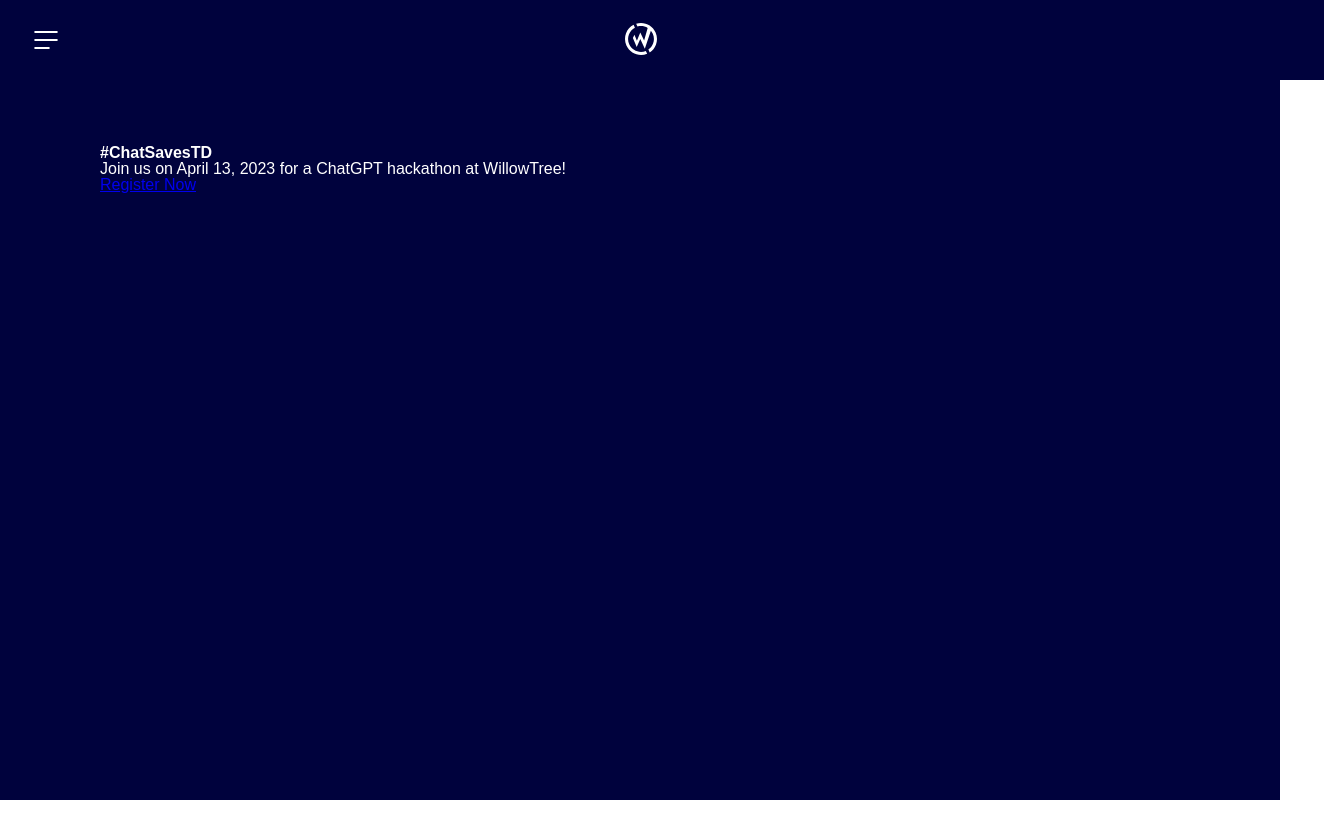
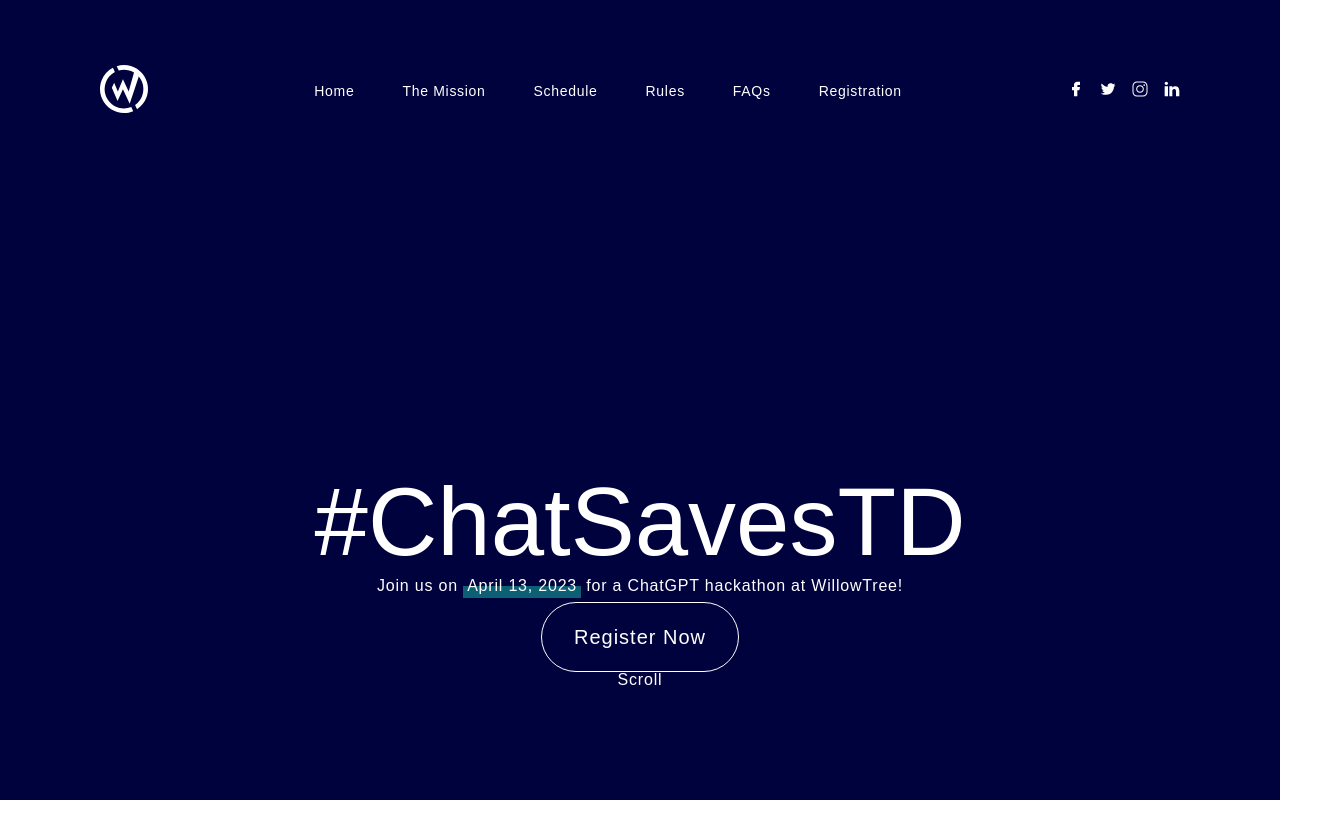
Before and after one commit to kayla-himmel/ai-hackathon-microsite, a website: page index.html in a window 1280 px wide. Shown: the whole page, 1324 px wide, since content can reach past the window. Before the commit the page ends 800 px from the top, so only its background shows below. Drawn offline with Linux system fonts and the light colour scheme; a web font is replaced by a local one.

Commit message:
AI-3: Added styles to h1, hero caption, and register now button

```diff
--- a/index.html
+++ b/index.html
@@ -7,7 +7,7 @@
     <link rel="preconnect" href="https://fonts.googleapis.com" />
     <link rel="preconnect" href="https://fonts.gstatic.com" crossorigin />
     <link
-      href="https://fonts.googleapis.com/css2?family=Tomorrow&display=swap"
+      href="https://fonts.googleapis.com/css2?family=Tomorrow:wght@300;400;500;600;700&display=swap"
       rel="stylesheet"
     />
     <link rel="stylesheet" href="./index.css" />
@@ -56,17 +56,18 @@
     <!-- HERO SECTION -->
     <section id="hero">
       <h1>#ChatSavesTD</h1>
-      <p>
-        Join us on <span class="date-header">April 13, 2023</span> for a ChatGPT
+      <p id=" ">
+        Join us on <mark class="date-header">April 13, 2023</mark> for a ChatGPT
         hackathon at WillowTree!
       </p>
       <a
-        class="button-register"
+        class="link-register"
         href="https://willowtreeapps.com"
         target="_blank"
       >
         Register Now
       </a>
+      <a href="#about" id="hero-scroll">Scroll</a>
     </section>
 
     <!-- ABOUT SECTION -->
--- a/styles/_colors.scss
+++ b/styles/_colors.scss
@@ -1,3 +1,4 @@
 $color-blue: #00023d;
 $color-teal: #1abba9;
+$color-teal-opaque: rgba(26, 187, 169, 0.5);
 $color-text: #ffffff;
--- a/styles/index.scss
+++ b/styles/index.scss
@@ -28,3 +28,36 @@
     radial-gradient(circle at bottom right, colors.$color-teal, transparent 50%);
   z-index: -1;
 }
+
+h1 {
+  font-size: 72px;
+  font-weight: 400;
+
+  @container body (min-width: 1024px) {
+    font-size: 96px;
+  }
+}
+
+p {
+  font-size: 16px;
+  font-weight: 300;
+  line-height: 32px;
+  letter-spacing: 0.05em;
+}
+
+a {
+  color: colors.$color-text;
+  text-decoration: none;
+  letter-spacing: 0.05em;
+}
+
+.link-register {
+  padding: 24px 32px;
+  border: 1px solid colors.$color-text;
+  border-radius: 54px;
+  font-weight: 300;
+
+  @container body (min-width: 1024px) {
+    font-size: 20px;
+  }
+}
--- a/styles/sections/_hero.scss
+++ b/styles/sections/_hero.scss
@@ -1,14 +1,29 @@
 @use '../colors';
 
-// General
 #hero {
-  padding: 24px;
+  display: flex;
+  flex-direction: column;
+  justify-content: center;
+  align-items: center;
+  text-align: center;
+  height: 100vh;
 }
 
-@container body (min-width: 1024px) {
-  #hero {
-    padding: 65px 100px;
+#hero-caption {
+  margin-top: 16px;
+  margin-bottom: 48px;
+
+  @container body (min-width: 1024px) {
+    margin-top: 24px;
+    margin-bottom: 64px;
   }
 }
 
-// Hero content
+.date-header {
+  color: colors.$color-text;
+  font-weight: 500;
+  display: inline-block;
+  line-height: 0em;
+  padding: 0 0.25em 0.75em 0.25em;
+  background-color: colors.$color-teal-opaque;
+}
--- a/styles/sections/_nav.scss
+++ b/styles/sections/_nav.scss
@@ -5,17 +5,17 @@
 // General
 #top-nav {
   display: flex;
-  width: 100%;
   justify-content: flex-start;
   align-items: center;
-  padding: 16px 22px;
+  padding: 24px;
   background: colors.$color-blue;
   /* position: fixed;
   top: 0;
   left: 0;
   z-index: 9999; */
 
-  @container body (min-width: containerQueries.$cq1024) {
+  @container body (min-width: 1024px) {
+    padding: 65px 100px;
     justify-content: space-between;
   }
 }
@@ -25,7 +25,7 @@
   width: 32px;
   height: 32px;
 
-  @container body (min-width: containerQueries.$cq1024) {
+  @container body (min-width: 1024px) {
     width: 48px;
     height: 48px;
   }
@@ -39,7 +39,7 @@
   padding: 15px 12px;
   margin-right: calc((100% - 170px) / 2);
 
-  @container body (min-width: containerQueries.$cq1024) {
+  @container body (min-width: 1024px) {
     display: none;
   }
 }
@@ -65,12 +65,11 @@
 }
 
 nav ul li a {
-  color: colors.$color-text;
-  text-decoration: none;
+  font-size: 14px;
   // opacity: 0.25;
 }
 
-@container body (min-width: containerQueries.$cq1024) {
+@container body (min-width: 1024px) {
   #site-nav ul {
     display: flex;
     justify-content: center;
```
Also changed, not shown: index.css.
